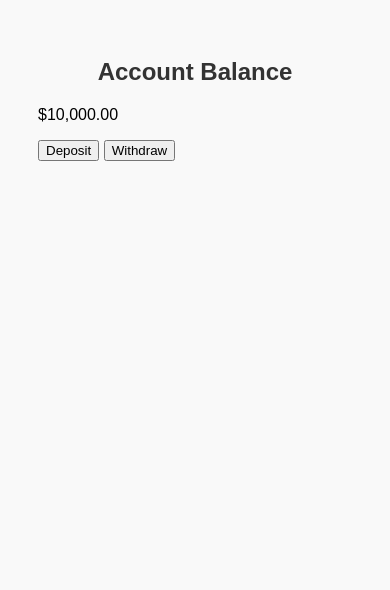
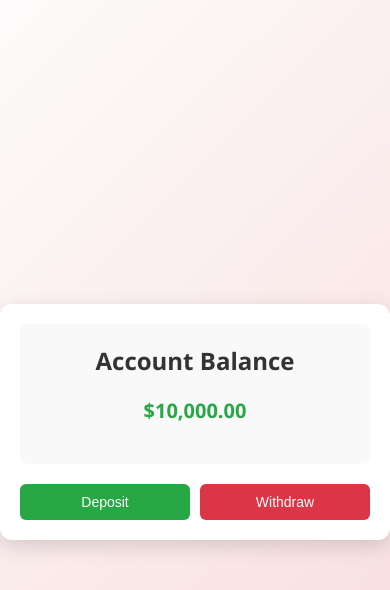
Before and after one commit to Akash1010101222/23BCS11228_AKASHDEEP, a plain HTML site: page BANKING UI/index.html in a window 390 px wide. Drawn offline with Linux system fonts and the light colour scheme.

Commit message:
Style.css

```diff
--- a/BANKING UI/Style.css
+++ b/BANKING UI/Style.css
@@ -1,69 +1,86 @@
+/* General Styling */
 body {
-    font-family: Arial, sans-serif;
-    background-color: #f9f9f9;
-    padding: 30px;
+    font-family: 'Segoe UI', Tahoma, Geneva, Verdana, sans-serif;
+    background: linear-gradient(135deg, #fdfbfb, #f8dada);
+    margin: 0;
+    display: flex;
+    justify-content: center;
+    align-items: center;
+    min-height: 100vh;
 }
 
-h2 {
+/* Main Container */
+.bank-container {
+    background: #fff;
+    padding: 25px;
+    border-radius: 12px;
+    box-shadow: 0px 6px 20px rgba(0,0,0,0.15);
+    width: 350px;
     text-align: center;
+}
+
+/* Balance Display Card */
+.balance-card {
+    background: #f9f9f9;
+    padding: 20px;
+    border-radius: 8px;
+    margin-bottom: 20px;
+}
+
+.balance-card h2 {
+    margin: 0 0 10px;
     color: #333;
 }
 
-form {
-    max-width: 450px;
-    margin: auto;
-    background: white;
-    padding: 20px;
-    border-radius: 10px;
-    box-shadow: 0 0 10px rgba(0,0,0,0.1);
+.balance-card .balance {
+    font-size: 24px;
+    font-weight: bold;
+    color: #28a745;
 }
 
-label {
-    display: block;
-    margin-bottom: 6px;
-    font-weight: bold;
+/* Buttons */
+.button-group {
+    display: flex;
+    gap: 10px;
 }
 
-label.inline {
-    display: inline;
-    font-weight: normal;
+.btn {
+    flex: 1;
+    padding: 12px;
+    border: none;
+    border-radius: 6px;
+    font-size: 16px;
+    cursor: pointer;
+    transition: transform 0.2s ease, background-color 0.3s ease;
 }
 
-input[type="text"],
-input[type="email"],
-input[type="tel"],
-input[type="number"],
-input[type="date"],
-input[type="password"],
-select,
-textarea {
-    width: 100%;
-    padding: 8px;
-    margin-bottom: 15px;
-    border: 1px solid #ccc;
-    border-radius: 5px;
-    box-sizing: border-box;
+.deposit {
+    background-color: #28a745;
+    color: white;
 }
 
-input[type="radio"] {
-    margin-right: 5px;
+.withdraw {
+    background-color: #dc3545;
+    color: white;
 }
 
-textarea {
-    resize: none;
+/* Hover Effects */
+.btn:hover {
+    transform: translateY(-2px);
+    opacity: 0.9;
 }
 
-input[type="submit"] {
-    background-color: #28a745;
-    color: white;
-    border: none;
-    padding: 10px;
-    width: 100%;
-    font-size: 16px;
-    border-radius: 5px;
-    cursor: pointer;
+/* Responsive Design */
+@media (max-width: 500px) {
+    .bank-container {
+        width: 90%;
+        padding: 20px;
+    }
+    .balance-card .balance {
+        font-size: 20px;
+    }
+    .btn {
+        font-size: 14px;
+        padding: 10px;
+    }
 }
-
-input[type="submit"]:hover {
-    background-color: #218838;
-}
```
